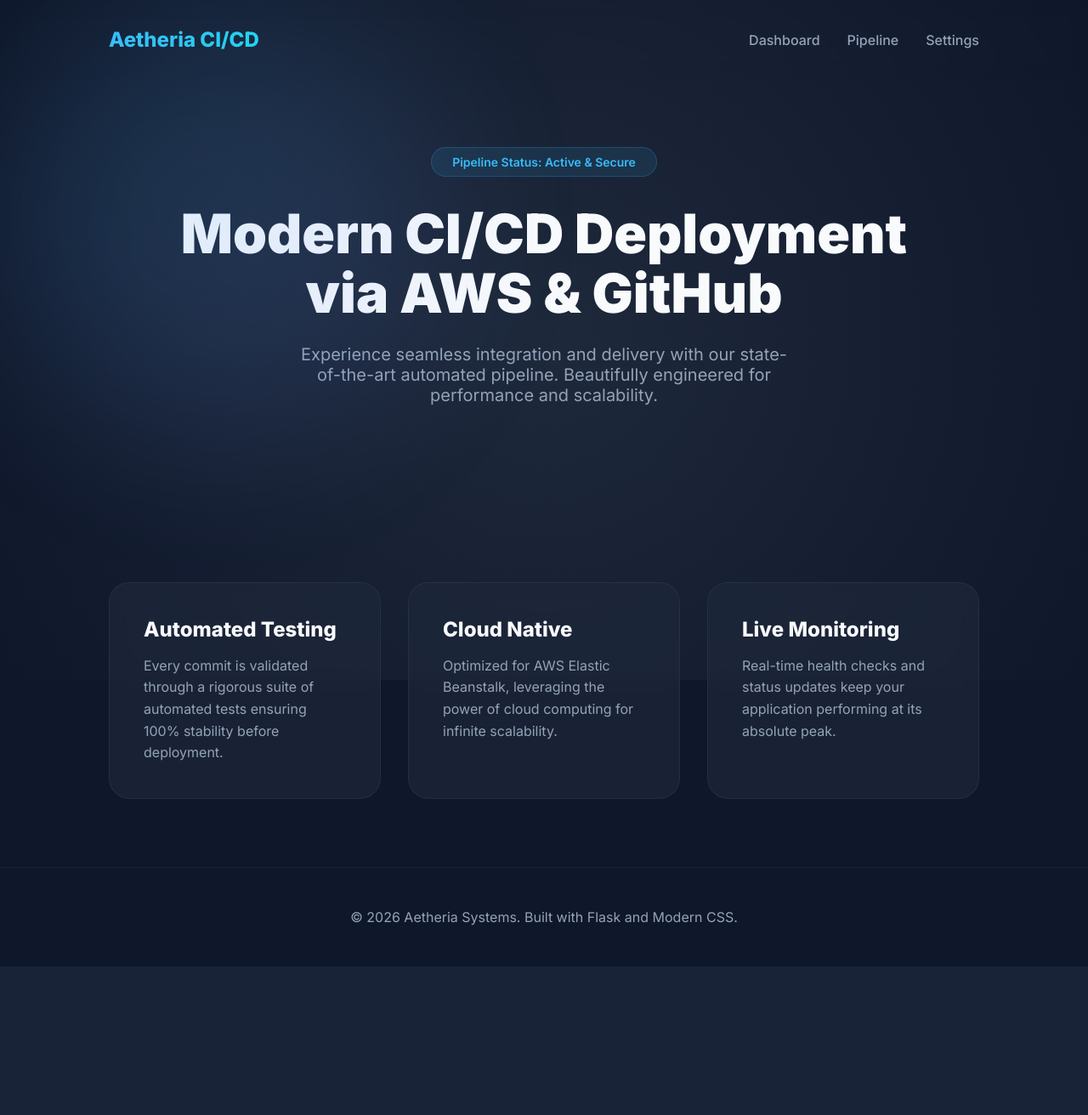
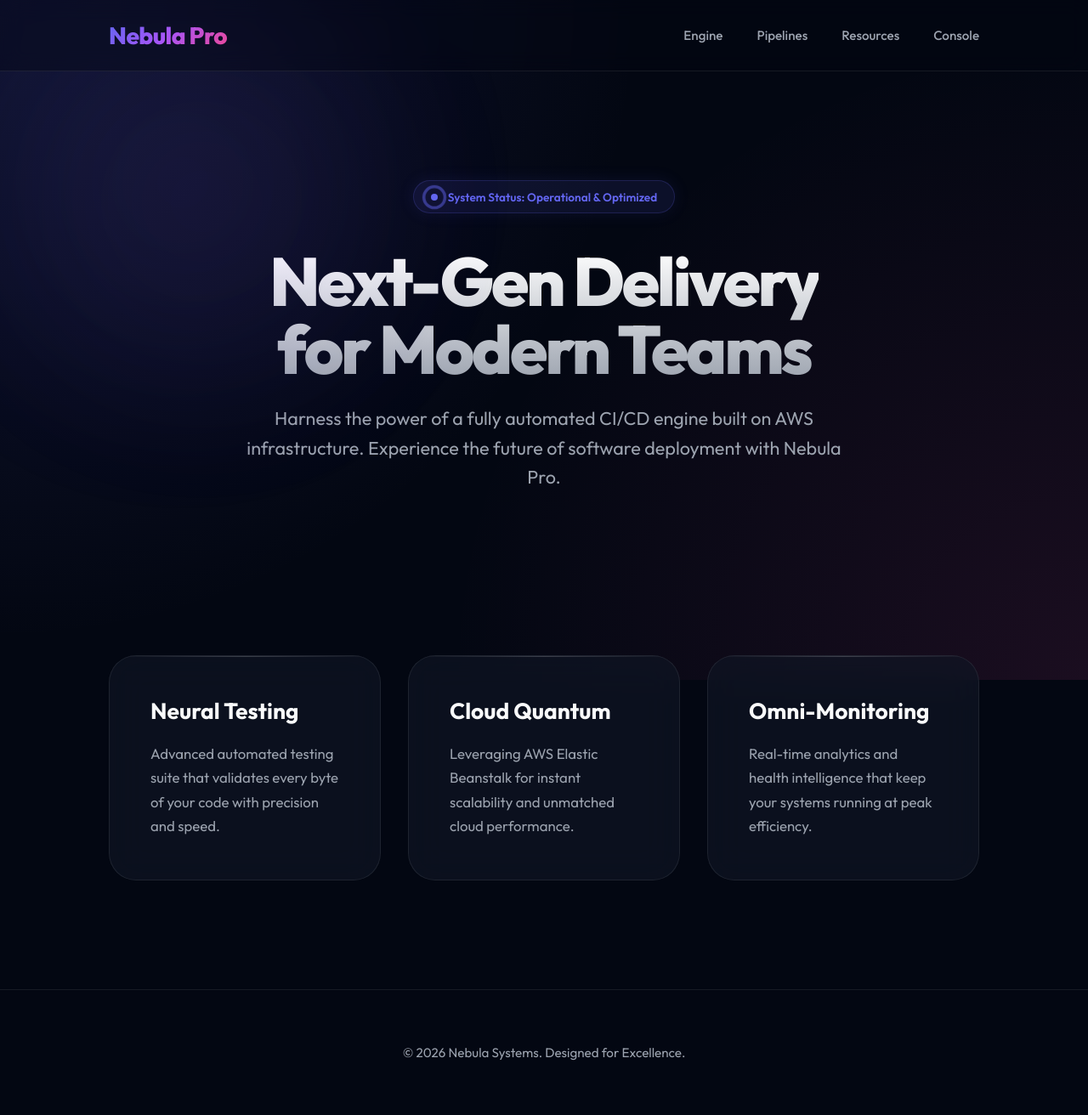
Before and after one commit to yakubov45/Ci-Cd, a Flask app: page / in a window 1280 px wide. Shown: the whole page at 85% size. Before the commit the page ends 1137 px from the top, so only its background shows below. Run offline with Flask 3, Linux system fonts and the light colour scheme.

Commit message:
Update design to Nebula Pro

```diff
--- a/static/css/style.css
+++ b/static/css/style.css
@@ -1,18 +1,20 @@
 :root {
-    --bg-color: #0f172a;
-    --card-bg: rgba(30, 41, 59, 0.7);
-    --primary: #38bdf8;
-    --secondary: #818cf8;
-    --text-main: #f8fafc;
-    --text-muted: #94a3b8;
-    --accent: #22d3ee;
+    --bg-color: #030712;
+    --card-bg: rgba(17, 24, 39, 0.6);
+    --primary: #6366f1;
+    --secondary: #a855f7;
+    --accent: #ec4899;
+    --text-main: #f9fafb;
+    --text-muted: #9ca3af;
+    --glass-border: rgba(255, 255, 255, 0.08);
+    --glow: rgba(99, 102, 241, 0.3);
 }
 
 * {
     margin: 0;
     padding: 0;
     box-sizing: border-box;
-    font-family: 'Inter', -apple-system, BlinkMacSystemFont, "Segoe UI", Roboto, sans-serif;
+    font-family: 'Outfit', 'Inter', -apple-system, sans-serif;
 }
 
 body {
@@ -24,7 +26,7 @@ body {
     overflow-x: hidden;
 }
 
-/* Background Animation */
+/* Background Animation - Nebula Pro */
 .bg-gradient {
     position: fixed;
     top: 0;
@@ -32,64 +34,95 @@ body {
     width: 100%;
     height: 100%;
     z-index: -1;
-    background: radial-gradient(circle at 50% 50%, #1e293b 0%, #0f172a 100%);
+    background:
+        radial-gradient(circle at 0% 0%, rgba(99, 102, 241, 0.15) 0%, transparent 50%),
+        radial-gradient(circle at 100% 100%, rgba(236, 72, 153, 0.1) 0%, transparent 50%),
+        #030712;
 }
 
 .blob {
     position: absolute;
+    width: 600px;
+    height: 600px;
+    background: radial-gradient(circle, var(--primary) 0%, transparent 70%);
+    filter: blur(120px);
+    border-radius: 50%;
+    opacity: 0.1;
+    pointer-events: none;
+    animation: nebula-float 25s infinite alternate ease-in-out;
+}
+
+.blob:nth-child(2) {
+    background: radial-gradient(circle, var(--secondary) 0%, transparent 70%);
+    animation-delay: -5s;
     width: 500px;
     height: 500px;
-    background: linear-gradient(135deg, var(--primary), var(--secondary));
-    filter: blur(100px);
-    border-radius: 50%;
-    opacity: 0.15;
-    animation: move 20s infinite alternate;
 }
 
-@keyframes move {
-    from { transform: translate(-10%, -10%); }
-    to { transform: translate(10%, 10%); }
+@keyframes nebula-float {
+    0% { transform: translate(-20%, -20%) scale(1); }
+    100% { transform: translate(20%, 20%) scale(1.1); }
 }
 
 /* Navbar */
 nav {
-    padding: 2rem 10%;
+    padding: 1.5rem 10%;
     display: flex;
     justify-content: space-between;
     align-items: center;
-    backdrop-filter: blur(10px);
+    backdrop-filter: blur(12px);
+    background: rgba(3, 7, 18, 0.4);
+    border-bottom: 1px solid var(--glass-border);
     position: sticky;
     top: 0;
     z-index: 100;
 }
 
 .logo {
-    font-size: 1.5rem;
+    font-size: 1.75rem;
     font-weight: 800;
-    background: linear-gradient(to right, var(--primary), var(--accent));
+    letter-spacing: -0.02em;
+    background: linear-gradient(135deg, var(--primary), var(--secondary), var(--accent));
     -webkit-background-clip: text;
     -webkit-text-fill-color: transparent;
 }
 
 .nav-links {
     display: flex;
-    gap: 2rem;
+    gap: 2.5rem;
 }
 
 .nav-links a {
     color: var(--text-muted);
     text-decoration: none;
     font-weight: 500;
-    transition: color 0.3s;
+    font-size: 0.95rem;
+    transition: all 0.3s cubic-bezier(0.4, 0, 0.2, 1);
+    position: relative;
+}
+
+.nav-links a::after {
+    content: '';
+    position: absolute;
+    bottom: -4px;
+    left: 0;
+    width: 0;
+    height: 2px;
+    background: var(--primary);
+    transition: width 0.3s ease;
 }
 
 .nav-links a:hover {
-    color: var(--primary);
+    color: var(--text-main);
+}
+
+.nav-links a:hover::after {
+    width: 100%;
 }
 
 /* Hero Section */
 .hero {
-    padding: 5rem 10%;
+    padding: 8rem 10% 4rem;
     text-align: center;
     flex: 1;
     display: flex;
@@ -98,73 +131,130 @@ nav {
     align-items: center;
 }
 
+.badge {
+    background: rgba(99, 102, 241, 0.1);
+    color: var(--primary);
+    padding: 0.6rem 1.25rem;
+    border-radius: 9999px;
+    border: 1px solid rgba(99, 102, 241, 0.2);
+    font-size: 0.85rem;
+    font-weight: 600;
+    margin-bottom: 2.5rem;
+    display: flex;
+    align-items: center;
+    gap: 0.75rem;
+    box-shadow: 0 0 20px rgba(99, 102, 241, 0.1);
+}
+
+.pulse {
+    width: 8px;
+    height: 8px;
+    background: var(--primary);
+    border-radius: 50%;
+    position: relative;
+}
+
+.pulse::after {
+    content: '';
+    position: absolute;
+    inset: -4px;
+    border: 2px solid var(--primary);
+    border-radius: 50%;
+    animation: pulse-anim 2s infinite;
+}
+
+@keyframes pulse-anim {
+    0% { transform: scale(1); opacity: 1; }
+    100% { transform: scale(2.5); opacity: 0; }
+}
+
 .hero h1 {
-    font-size: 4rem;
-    font-weight: 900;
+    font-size: 5rem;
+    font-weight: 800;
     margin-bottom: 1.5rem;
-    line-height: 1.1;
+    line-height: 1;
+    letter-spacing: -0.04em;
+    background: linear-gradient(to bottom, #fff, #9ca3af);
+    -webkit-background-clip: text;
+    -webkit-text-fill-color: transparent;
 }
 
 .hero p {
-    font-size: 1.25rem;
+    font-size: 1.35rem;
     color: var(--text-muted);
-    max-width: 600px;
-    margin-bottom: 3rem;
+    max-width: 700px;
+    margin-bottom: 4rem;
+    line-height: 1.6;
 }
 
-.badge {
-    background: rgba(56, 189, 248, 0.1);
-    color: var(--primary);
-    padding: 0.5rem 1.5rem;
-    border-radius: 100px;
-    border: 1px solid rgba(56, 189, 248, 0.2);
-    font-size: 0.875rem;
-    font-weight: 600;
-    margin-bottom: 2rem;
-    display: inline-block;
-}
-
-/* Grid Section */
+/* Features Grid */
 .features {
-    padding: 5rem 10%;
+    padding: 4rem 10% 8rem;
     display: grid;
-    grid-template-columns: repeat(auto-fit, minmax(300px, 1fr));
+    grid-template-columns: repeat(auto-fit, minmax(320px, 1fr));
     gap: 2rem;
 }
 
 .card {
     background: var(--card-bg);
-    padding: 2.5rem;
-    border-radius: 1.5rem;
-    border: 1px solid rgba(255, 255, 255, 0.05);
-    backdrop-filter: blur(10px);
-    transition: transform 0.3s, border-color 0.3s;
+    padding: 3rem;
+    border-radius: 2rem;
+    border: 1px solid var(--glass-border);
+    backdrop-filter: blur(20px);
+    transition: all 0.4s cubic-bezier(0.4, 0, 0.2, 1);
+    position: relative;
+    overflow: hidden;
+}
+
+.card::before {
+    content: '';
+    position: absolute;
+    top: 0;
+    left: 0;
+    right: 0;
+    height: 1px;
+    background: linear-gradient(90deg, transparent, rgba(255, 255, 255, 0.2), transparent);
 }
 
 .card:hover {
-    transform: translateY(-5px);
-    border-color: rgba(56, 189, 248, 0.3);
+    transform: translateY(-10px) scale(1.02);
+    border-color: rgba(99, 102, 241, 0.4);
+    background: rgba(17, 24, 39, 0.8);
+    box-shadow: 0 20px 40px rgba(0, 0, 0, 0.4), 0 0 20px var(--glow);
 }
 
 .card h3 {
-    margin-bottom: 1rem;
-    font-size: 1.5rem;
+    margin-bottom: 1.25rem;
+    font-size: 1.65rem;
+    font-weight: 700;
+    color: var(--text-main);
 }
 
 .card p {
     color: var(--text-muted);
-    line-height: 1.6;
+    line-height: 1.7;
+    font-size: 1.05rem;
 }
 
 /* Footer */
 footer {
-    padding: 3rem 10%;
-    border-top: 1px solid rgba(255, 255, 255, 0.05);
+    padding: 4rem 10%;
+    border-top: 1px solid var(--glass-border);
     text-align: center;
+}
+
+footer p {
     color: var(--text-muted);
+    font-size: 0.95rem;
+}
+
+@media (max-width: 1024px) {
+    .hero h1 { font-size: 4rem; }
 }
 
 @media (max-width: 768px) {
-    .hero h1 { font-size: 2.5rem; }
-    nav { padding: 1.5rem 5%; }
+    .hero h1 { font-size: 3rem; }
+    .hero { padding-top: 6rem; }
+    nav { padding: 1.25rem 5%; }
+    .features { padding: 2rem 5% 4rem; }
 }
--- a/templates/index.html
+++ b/templates/index.html
@@ -3,46 +3,51 @@
 <head>
     <meta charset="UTF-8">
     <meta name="viewport" content="width=device-width, initial-scale=1.0">
-    <title>Premium CI/CD Dashboard</title>
+    <title>Nebula Pro | CI/CD Dashboard</title>
     <link rel="stylesheet" href="{{ url_for('static', filename='css/style.css') }}">
-    <link href="https://fonts.googleapis.com/css2?family=Inter:wght@400;500;600;800;900&display=swap" rel="stylesheet">
+    <link href="https://fonts.googleapis.com/css2?family=Outfit:wght@300;400;500;600;700;800;900&family=Inter:wght@400;500;600&display=swap" rel="stylesheet">
 </head>
 <body>
     <div class="bg-gradient"></div>
     <div class="blob"></div>
+    <div class="blob"></div>
 
     <nav>
-        <div class="logo">Aetheria CI/CD</div>
+        <div class="logo">Nebula Pro</div>
         <div class="nav-links">
-            <a href="#">Dashboard</a>
-            <a href="#">Pipeline</a>
-            <a href="#">Settings</a>
+            <a href="#">Engine</a>
+            <a href="#">Pipelines</a>
+            <a href="#">Resources</a>
+            <a href="#">Console</a>
         </div>
     </nav>
 
     <main class="hero">
-        <span class="badge">Pipeline Status: Active & Secure</span>
-        <h1>Modern CI/CD Deployment<br>via AWS & GitHub</h1>
-        <p>Experience seamless integration and delivery with our state-of-the-art automated pipeline. Beautifully engineered for performance and scalability.</p>
+        <div class="badge">
+            <div class="pulse"></div>
+            System Status: Operational & Optimized
+        </div>
+        <h1>Next-Gen Delivery<br>for Modern Teams</h1>
+        <p>Harness the power of a fully automated CI/CD engine built on AWS infrastructure. Experience the future of software deployment with Nebula Pro.</p>
     </main>
 
     <section class="features">
         <div class="card">
-            <h3>Automated Testing</h3>
-            <p>Every commit is validated through a rigorous suite of automated tests ensuring 100% stability before deployment.</p>
+            <h3>Neural Testing</h3>
+            <p>Advanced automated testing suite that validates every byte of your code with precision and speed.</p>
         </div>
         <div class="card">
-            <h3>Cloud Native</h3>
-            <p>Optimized for AWS Elastic Beanstalk, leveraging the power of cloud computing for infinite scalability.</p>
+            <h3>Cloud Quantum</h3>
+            <p>Leveraging AWS Elastic Beanstalk for instant scalability and unmatched cloud performance.</p>
         </div>
         <div class="card">
-            <h3>Live Monitoring</h3>
-            <p>Real-time health checks and status updates keep your application performing at its absolute peak.</p>
+            <h3>Omni-Monitoring</h3>
+            <p>Real-time analytics and health intelligence that keep your systems running at peak efficiency.</p>
         </div>
     </section>
 
     <footer>
-        <p>&copy; 2026 Aetheria Systems. Built with Flask and Modern CSS.</p>
+        <p>&copy; 2026 Nebula Systems. Designed for Excellence.</p>
     </footer>
 </body>
 </html>
```
Also changed, not shown: .github/workflows/deploy.yml.
